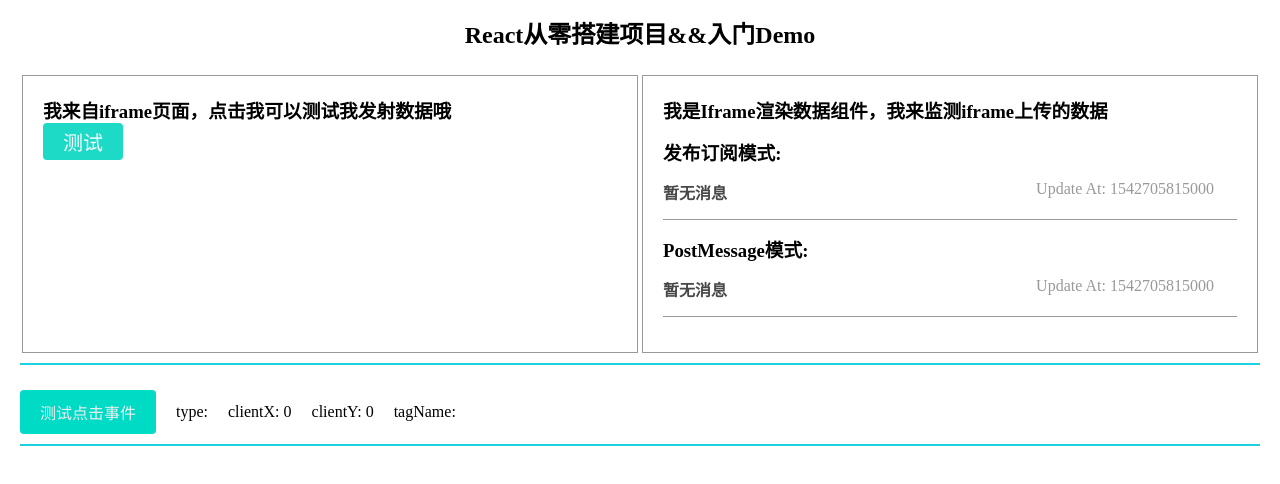
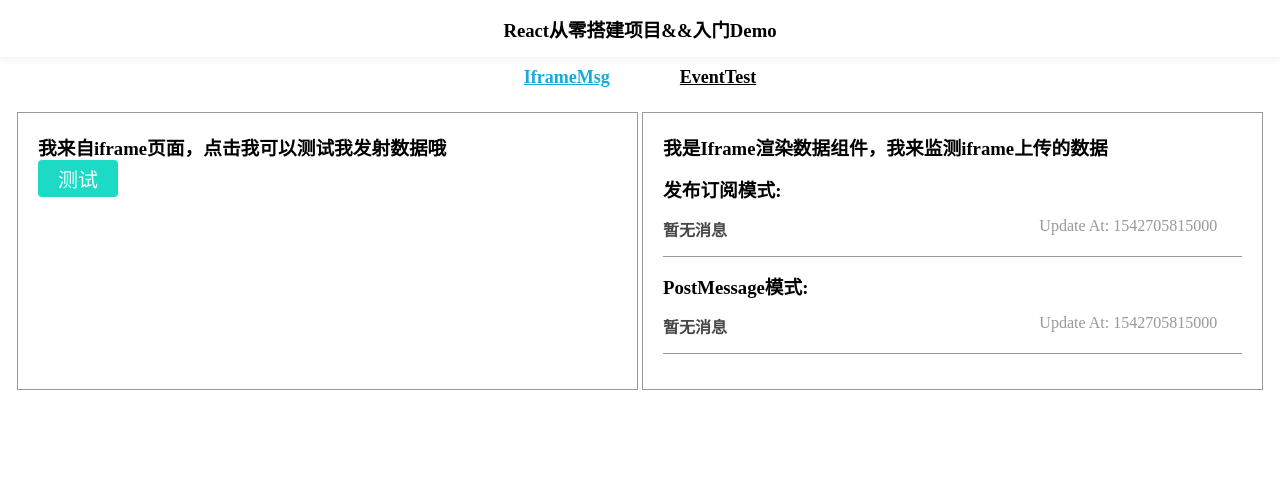
Before and after one commit to BiYuqi/react-seed, a React app: page / in a window 1280 px wide. Built offline with nearby package versions, Linux system fonts and the light colour scheme.

Commit message:
:sparkles: Add react-router

```diff
--- a/package.json
+++ b/package.json
@@ -49,6 +49,7 @@
   },
   "dependencies": {
     "react": "^16.6.3",
-    "react-dom": "^16.6.3"
+    "react-dom": "^16.6.3",
+    "react-router-dom": "^4.3.1"
   }
 }
--- /dev/null
+++ b/src/components/App.js
@@ -0,0 +1,30 @@
+import React from 'react'
+import { BrowserRouter as Router, Route, Link, NavLink } from 'react-router-dom'
+
+import IframeMsg from '@/components/IframeMsg'
+import EventTest from '@/components/EventTest'
+// import Home from '@/components/HomeIndex'
+
+import './App.scss'
+
+const BaseLayout = () => {
+  return (
+    <Router>
+      <div className="home-page">
+        <div className="header">
+          <h3 className="home-title">React从零搭建项目&&入门Demo</h3>
+        </div>
+        <ul className="navigator">
+          <li><NavLink exact to="/" activeClassName="router-active">IframeMsg</NavLink></li>
+          <li><NavLink to="/events" activeClassName="router-active">EventTest</NavLink></li>
+        </ul>
+        <div className="router-render-area">
+          <Route exact path="/" component={IframeMsg} />
+          <Route path="/events" component={EventTest}></Route>
+        </div>
+      </div>
+    </Router>
+  )
+}
+
+export default BaseLayout
--- /dev/null
+++ b/src/components/App.scss
@@ -0,0 +1,60 @@
+*{
+  margin: 0;
+  padding: 0;
+  box-sizing: border-box;
+}
+ul{
+  list-style: none;
+}
+.react-row{
+  margin: 15px 0;
+  border-bottom: 2px solid rgb(29, 210, 223);
+  padding: 10px 0;
+}
+.btn{
+  padding: 10px 20px;
+  outline: none;
+  border: none;
+  color: #eee;
+  background-color: #00dbc6;
+  cursor: pointer;
+  border-radius: 4px;
+  font-size: 16px;
+}
+.flex-center{
+  display: flex;
+  align-items: center;
+}
+.home-page{
+  .home-title{
+    text-align: center;
+  }
+  .home-layout{
+    display: flex;
+    justify-content: space-between;
+  }
+  .header{
+    // border-bottom: 1px solid #000;
+    box-shadow: 0 2px 8px #f0f1f2;
+    padding: 15px 0;
+  }
+  .navigator{
+    display: flex;
+    height: 40px;
+    justify-content: center;
+    align-items: center;
+    a{
+      padding: 10px 20px;
+      margin: 0 15px;
+      color: #000;
+      font-size: 18px;
+      font-weight: bold;
+    }
+    .router-active{
+      color: rgb(19, 171, 218);
+    }
+  }
+  .router-render-area{
+    padding: 15px;
+  }
+}
--- /dev/null
+++ b/src/components/IframeMsg/index.js
@@ -0,0 +1,54 @@
+import React from 'react'
+
+import IframeReport from '@/components/IframeReport'
+import IframeRender from '@/components/IframeRender'
+
+import Event from 'utils/pub-sub'
+
+import './index.scss'
+
+export default class HomeIndex extends React.Component {
+  constructor(props) {
+    super(props)
+    this.state = {
+      pubSub: '暂无消息',
+      postMessage: '暂无消息',
+      date: Date.now()
+    }
+  }
+  componentDidMount() {
+    // 测试发布订阅
+    Event.listen('iframe-event', (ee) => {
+      this.setState({
+        pubSub: ee,
+        date: Date.now()
+      })
+    })
+    // 测试postMessage
+    window.addEventListener('message', (event) => {
+      if (event.data.type === 'iframe-post-message') {
+        this.setState({
+          postMessage: event.data.msg,
+          date: Date.now()
+        })
+      }
+    })
+    // 测试获取元素
+    // setTimeout(() => {
+    //   console.log(window.frames['ocx'], 'ocx对象')
+    //   // window.frames['ocx'].window.parent.$event.off('btn-test')
+    //   console.log(window.frames['ocx'].document.querySelector('#test'))
+    // }, 200)
+  }
+  render() {
+    return (
+      <div className="iframe-page">
+        <IframeReport />
+        <IframeRender
+          pubSub={this.state.pubSub}
+          postMessage={this.state.postMessage}
+          date={this.state.date}/>
+      </div>
+    )
+  }
+}
--- /dev/null
+++ b/src/components/IframeMsg/index.scss
@@ -0,0 +1,4 @@
+.iframe-page{
+  display: flex;
+  justify-content: space-between;
+}
--- a/src/index.js
+++ b/src/index.js
@@ -3,62 +3,10 @@
 
 import Event from 'utils/pub-sub'
 
-import IframeReport from '@/components/IframeReport'
-import IframeRender from '@/components/IframeRender'
-import EventTest from '@/components/EventTest'
+import App from '@/components/App.js'
 
 import './index.scss'
 
 window.$event = Event
 
-class HomeIndex extends React.Component {
-  constructor(props) {
-    super(props)
-    this.state = {
-      pubSub: '暂无消息',
-      postMessage: '暂无消息',
-      date: Date.now()
-    }
-  }
-  componentDidMount() {
-    // 测试发布订阅
-    Event.listen('iframe-event', (ee) => {
-      this.setState({
-        pubSub: ee,
-        date: Date.now()
-      })
-    })
-    // 测试postMessage
-    window.addEventListener('message', (event) => {
-      if (event.data.type === 'iframe-post-message') {
-        this.setState({
-          postMessage: event.data.msg,
-          date: Date.now()
-        })
-      }
-    })
-    // 测试获取元素
-    // setTimeout(() => {
-    //   console.log(window.frames['ocx'], 'ocx对象')
-    //   // window.frames['ocx'].window.parent.$event.off('btn-test')
-    //   console.log(window.frames['ocx'].document.querySelector('#test'))
-    // }, 200)
-  }
-  render() {
-    return (
-      <div className="home-page">
-        <h2 className="home-title">React从零搭建项目&&入门Demo</h2>
-        <div className="home-layout react-row">
-          <IframeReport />
-          <IframeRender
-            pubSub={this.state.pubSub}
-            postMessage={this.state.postMessage}
-            date={this.state.date}
-            />
-        </div>
-        <EventTest />
-      </div>
-    )
-  }
-}
-ReactDOM.render(<HomeIndex />, document.getElementById('app'))
+ReactDOM.render(<App />, document.getElementById('app'))
--- a/src/index.scss
+++ b/src/index.scss
@@ -25,14 +25,3 @@
   display: flex;
   align-items: center;
 }
-.home-page{
-  padding: 0 20px;
-  .home-title{
-    text-align: center;
-    margin: 15px 0;
-  }
-  .home-layout{
-    display: flex;
-    justify-content: space-between;
-  }
-}
```
Also changed, not shown: 1 other file.
